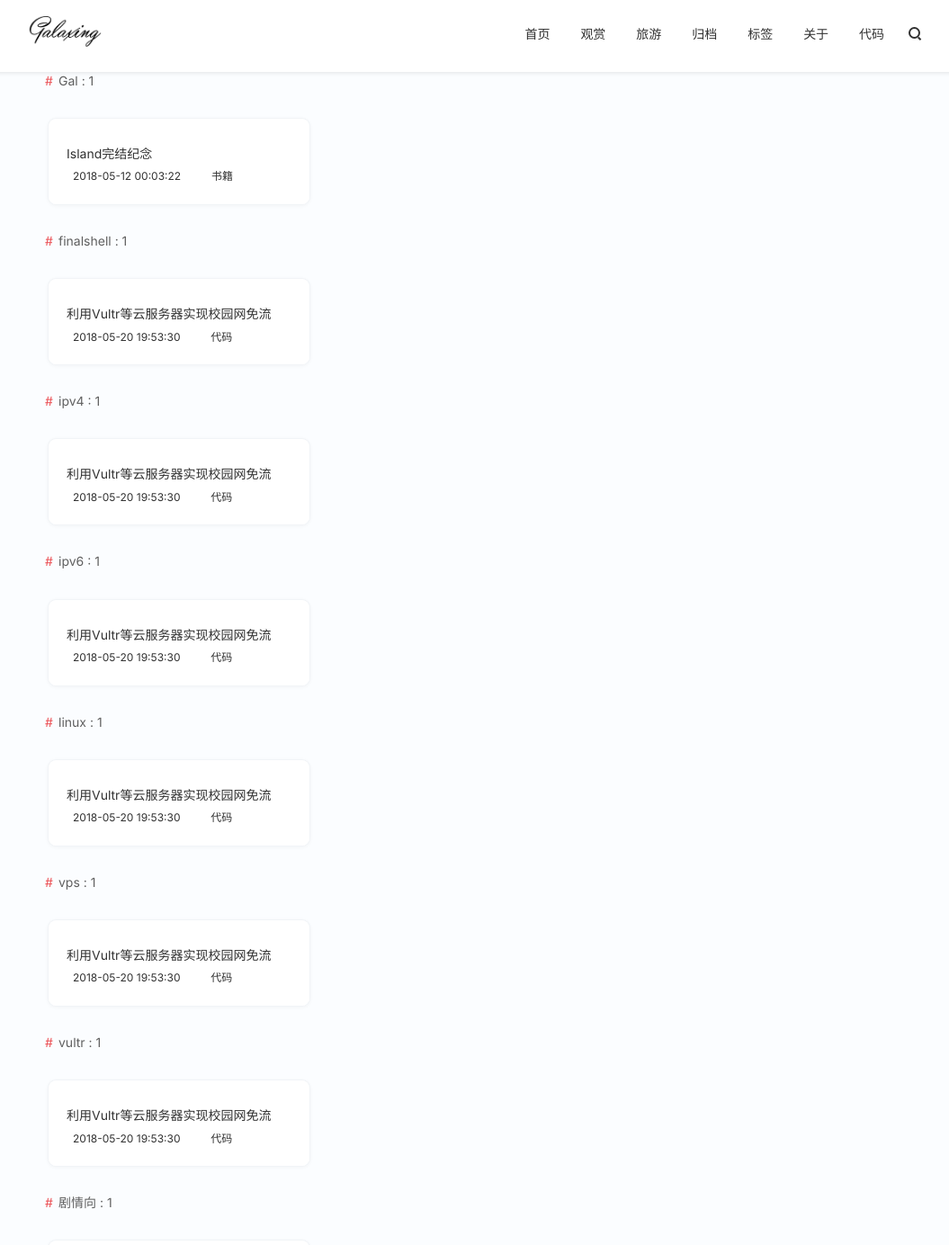
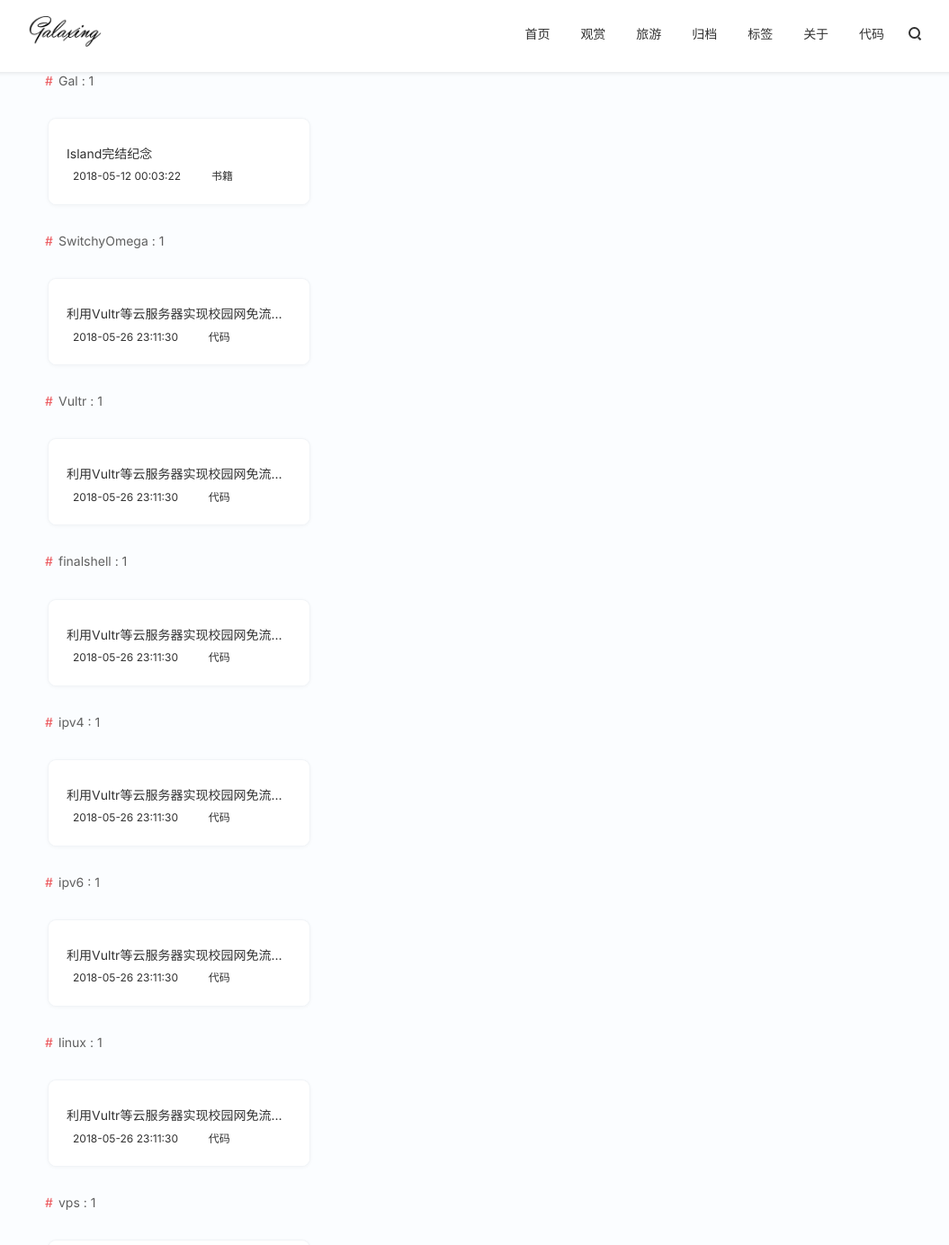
Before and after one commit to Xdmegumi/Xdmegumi.github.io, a Jekyll site: the page built from tags/index.html, in a window 1280 px wide and 1400 px high, scrolled down 384 px. Shown: the top 1384 px of the window at 90% size, without its empty margins (113-1168 px from the left). Built offline with Jekyll 4.4.1, drawn with Linux system fonts in a browser that asks for light colours; nearby versions of some CDN libraries; comment, search, counter and statistics services are not loaded; some of the changed text lies outside the part shown.

Commit message:
5.26update3

```diff
--- a/_posts/代码/2018-05-30-freeinternet.md
+++ b/_posts/代码/2018-05-30-freeinternet.md
@@ -2,8 +2,8 @@
 layout: blog
 banana: true
 category: 代码
-title:  利用Vultr等云服务器实现校园网免流
-date:   2018-05-20 19:53:30
+title:  利用Vultr等云服务器实现校园网免流（5.26更新白名单代理）
+date:   2018-05-26 23:11:30
 background-image: https://upload.cc/i1/2018/05/20/yQAkPT.png
 tags:
 - ipv6
@@ -11,7 +11,8 @@
 - vps
 - linux
 - finalshell
-- vultr
+- Vultr
+- SwitchyOmega
 ---
 ##  免流原理简介
 ![](https://upload.cc/i1/2018/05/20/UqNdoM.jpg)
```
